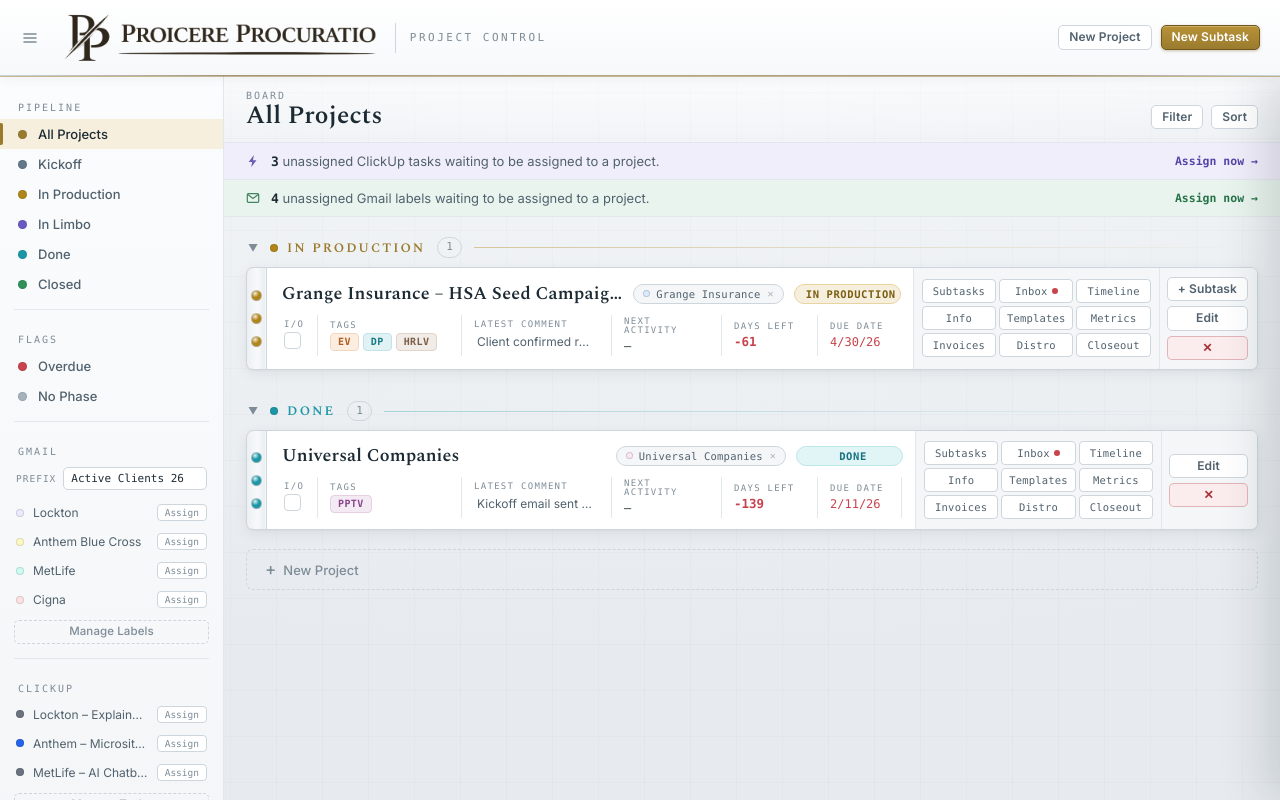
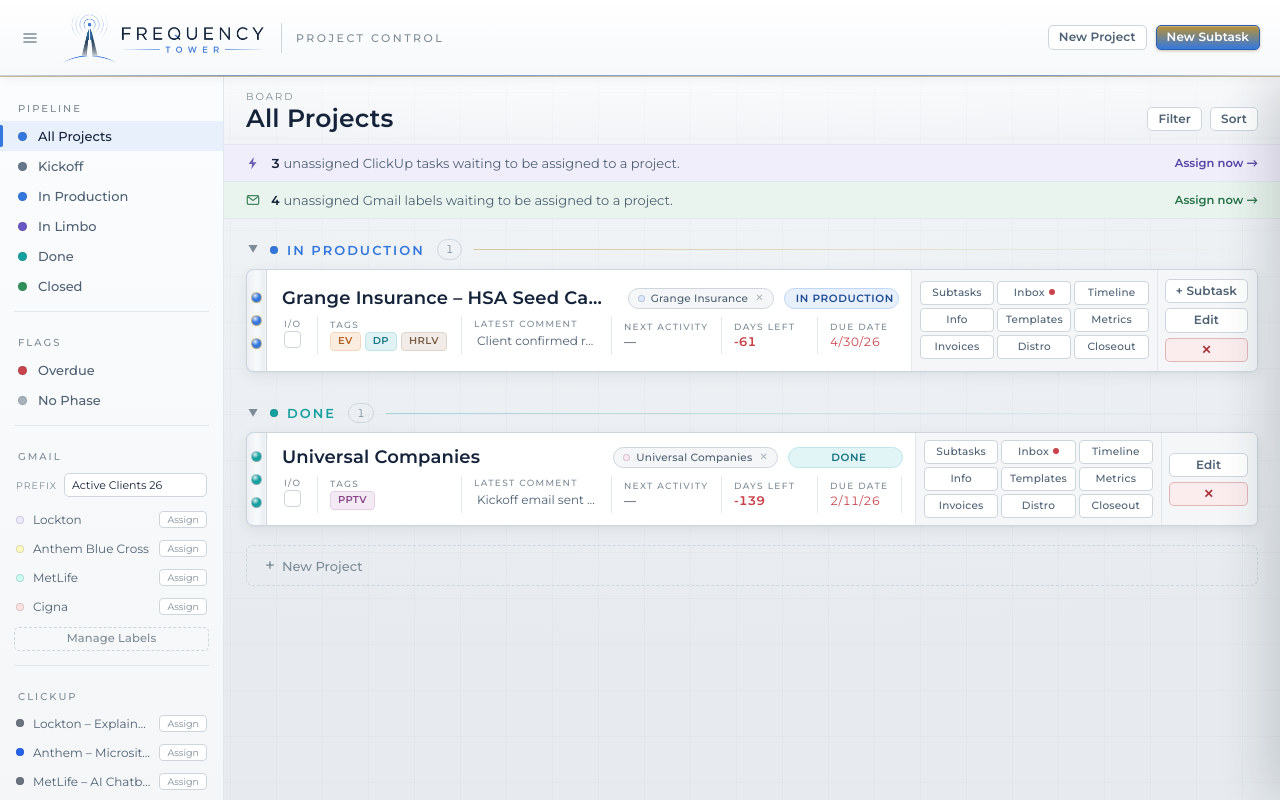
Before and after one commit to willis-film/flimp-pm-hub, a plain HTML site: page index.html in a window 1280 px wide. Drawn offline with nearby package versions, Linux system fonts and the light colour scheme; a web font is replaced by a local one.

Commit message:
logo rebrand

```diff
--- a/css/main.css
+++ b/css/main.css
@@ -25,30 +25,30 @@
   --line-soft: #EDF0F3;
 
   /* ── readout ink ── */
-  --ink:    #1C2A33;      /* primary readout (near-black slate) */
-  --ink-2:  #51626E;      /* secondary labels */
+  --ink:    #15233A;      /* primary readout (wordmark navy) */
+  --ink-2:  #4E6173;      /* secondary labels */
   --ink-3:  #7E8C97;      /* tertiary / placeholder */
   --ink-4:  #A7B2BB;      /* faint */
 
-  /* ── the one warm accent: deep antique brass (contrast on white) ── */
-  --brass:      #9A7B2E;   /* primary accent text/affordance */
-  --brass-soft: #C8A24B;   /* lighter fill / lit highlight */
-  --brass-deep: #6F571E;   /* darkest — borders/active text */
-  --brass-tint: #F6EFDD;   /* faint brass wash for active backgrounds */
-  --brass-glow: rgba(154,123,46,0.18);
+  /* ── the one accent: Frequency Tower brand blue (from the logo) ── */
+  --brass:      #3478DF;   /* primary accent text/affordance */
+  --brass-soft: #5B93E8;   /* lighter fill / lit highlight */
+  --brass-deep: #2A5FB0;   /* darkest — borders/active text */
+  --brass-tint: #E8F0FC;   /* faint blue wash for active backgrounds */
+  --brass-glow: rgba(52,120,223,0.18);
 
-  /* ── oxblood (from the logo): critical only ── */
+  /* ── oxblood (critical only) ── */
   --oxblood:      #A8323A;
   --oxblood-deep: #7E232B;
   --oxblood-tint: #FBECED;
   --oxblood-glow: rgba(168,50,58,0.16);
 
   /* ── status signal code (deepened for contrast on white) ──
-     kickoff slate · production brass · limbo violet · done cyan · closed green */
+     kickoff slate · production brand-blue · limbo violet · done teal · closed green */
   --sig-kickoff:    #64788A;
-  --sig-production: #B08518;
+  --sig-production: #3478DF;
   --sig-limbo:      #6B57C4;
-  --sig-done:       #1B96A6;
+  --sig-done:       #15A0A0;
   --sig-closed:     #2F9159;
   --sig-alert:      #C8434B;
 
@@ -79,17 +79,27 @@
   --strip-h: 84px;
   --rail-w: 224px;
 
-  /* ── type ── */
-  --font:          'Inter', -apple-system, BlinkMacSystemFont, Calibri, sans-serif;
-  --font-headline: 'Spectral', Georgia, 'Times New Roman', serif;
-  --font-display:  'Spectral', Georgia, serif;
-  --font-mono:     'Spline Sans Mono', 'IBM Plex Mono', ui-monospace, 'SFMono-Regular', Menlo, monospace;
+  /* ── type — Montserrat throughout (aligns with the Frequency Tower wordmark) ── */
+  --font:          'Montserrat', -apple-system, BlinkMacSystemFont, Calibri, sans-serif;
+  --font-headline: 'Montserrat', 'Calibri', sans-serif;
+  --font-display:  'Montserrat', 'Calibri', sans-serif;
+  --font-mono:     'Montserrat', 'Calibri', sans-serif;
 
   --shadow-strip: 0 1px 2px rgba(28,42,51,0.04), 0 4px 14px rgba(28,42,51,0.07);
   --shadow-pop:   0 16px 44px rgba(28,42,51,0.18), 0 2px 6px rgba(28,42,51,0.08);
 }
 
 html { color-scheme: light; }
+
+/* Montserrat is proportional, so force tabular figures on the instrument
+   readouts (dates, day counts, IDs, counters) to keep gauge-like alignment. */
+.fps-field-val, .fps-days-val, .bezel-readout, .status-section-count,
+.closeout-count, .activity-time, .comment-time, .inv-input, .fps-input,
+.sheet tbody td, .inv-sheet tbody td, .fps-next-label,
+.cu-banner-count, .gmail-banner-count {
+  font-variant-numeric: tabular-nums;
+  font-feature-settings: "tnum" 1;
+}
 
 body {
   font-family: var(--font);
@@ -164,9 +174,9 @@ body::before {
 }
 .brand-cluster { display: flex; align-items: center; gap: 14px; min-width: 0; }
 .brand-logo {
-  height: 52px; width: auto; display: block;
-  /* logo art is dark-on-transparent: keep it dark, just warm it slightly toward the brand bronze */
-  filter: brightness(0) saturate(100%) invert(13%) sepia(18%) saturate(900%) hue-rotate(355deg) brightness(96%) contrast(94%);
+  height: 56px; width: auto; display: block;
+  /* the Frequency Tower logo is navy + blue on transparent, already built for a
+     light background — show it as-is, no recolor. */
 }
 .brand-divider { width: 1px; height: 30px; background: var(--line-2); flex-shrink: 0; }
 .brand-tag {
@@ -424,7 +434,7 @@ body::before {
 .fps-status:hover { filter: brightness(0.97); }
 .fps-status option { font-family: var(--font); background: var(--panel); }
 .fps-status-kickoff    { background: #EEF1F4; color: #455565; border-color: #D3DBE2; }
-.fps-status-production { background: var(--brass-tint); color: #7A5E13; border-color: #E7D4A0; }
+.fps-status-production { background: var(--brass-tint); color: #1F4D94; border-color: #BFD6F5; }
 .fps-status-limbo      { background: #EFEBFb; color: #5544A8; border-color: #D8CFF2; }
 .fps-status-done       { background: #E1F4F6; color: #167380; border-color: #BDE6EB; }
 .fps-status-closed     { background: #E4F3EA; color: #267247; border-color: #BFE3CC; }
@@ -588,7 +598,7 @@ body::before {
   text-transform: uppercase; white-space: nowrap; border: 1px solid transparent;
 }
 .badge-kickoff    { background: #EEF1F4; color: #455565; border-color: #D3DBE2; }
-.badge-production { background: var(--brass-tint); color: #7A5E13; border-color: #E7D4A0; }
+.badge-production { background: var(--brass-tint); color: #1F4D94; border-color: #BFD6F5; }
 .badge-limbo      { background: #EFEBFb; color: #5544A8; border-color: #D8CFF2; }
 .badge-done       { background: #E1F4F6; color: #167380; border-color: #BDE6EB; }
 .badge-closed     { background: #E4F3EA; color: #267247; border-color: #BFE3CC; }
--- a/index.html
+++ b/index.html
@@ -4,10 +4,10 @@
 <meta charset="UTF-8">
 <meta name="viewport" content="width=device-width, initial-scale=1.0">
 <meta name="color-scheme" content="light">
-<title>Proicere Procuratio — Project Control</title>
+<title>Frequency Tower — Project Control</title>
 <link rel="preconnect" href="https://fonts.googleapis.com">
 <link rel="preconnect" href="https://fonts.gstatic.com" crossorigin>
-<link href="https://fonts.googleapis.com/css2?family=Spectral:ital,wght@0,300;0,400;0,500;0,600;0,700;1,400&family=Inter:wght@400;500;600;700&family=Spline+Sans+Mono:wght@400;500;600&display=swap" rel="stylesheet">
+<link href="https://fonts.googleapis.com/css2?family=Montserrat:ital,wght@0,300;0,400;0,500;0,600;0,700;1,400;1,500&display=swap" rel="stylesheet">
 <link rel="stylesheet" href="css/main.css">
 </head>
 <body x-data="flimpApp" x-init="boot()">
@@ -19,7 +19,7 @@
     <button class="sidebar-toggle" onclick="toggleSidebar()" title="Toggle control rail" aria-label="Toggle control rail">
       <svg viewBox="0 0 16 16" width="16" height="16" fill="none" stroke="currentColor" stroke-width="1.6" stroke-linecap="round"><path d="M2 4h12M2 8h12M2 12h12"/></svg>
     </button>
-    <img src="https://willis-film.github.io/flimp-pm-hub/proicere-procuratio-logo.png" alt="Proicere Procuratio" class="brand-logo">
+    <img src="https://willis-film.github.io/flimp-pm-hub/frequency-tower-logo.png" alt="Frequency Tower" class="brand-logo">
     <span class="brand-divider"></span>
     <span class="brand-tag">Project Control</span>
   </div>
```
Also changed, not shown: frequency-tower-logo.png (added).
